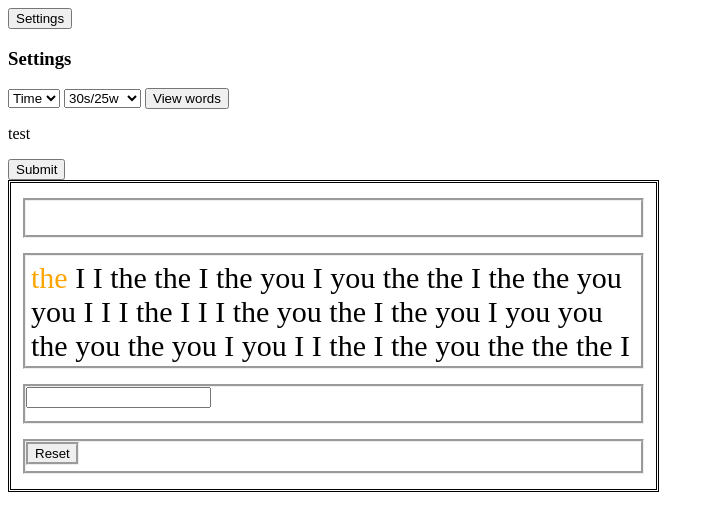
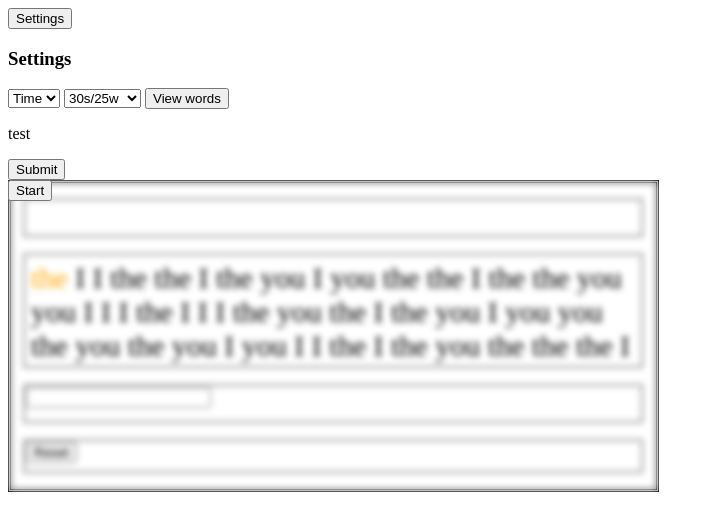
Before and after one commit to leon0241/typings, a plain HTML site: page index.html in a window 1280 px wide. Shown: the whole page, without its empty margins (0-714 px from the left). Drawn offline with Linux system fonts and the light colour scheme.

Commit message:
start overlay done doing finish overlay

```diff
--- a/dist/game.js
+++ b/dist/game.js
@@ -454,6 +454,9 @@ class DOMManipulation {
         }
         gameProgress.textContent = value;
     }
+    showBackdrop() {
+        startOverlay.style.display = "none";
+    }
 }
 /*================
  *     GAME
@@ -482,6 +485,9 @@ function resetGame() {
     Game.initialiseArray();
     DOMFunctions.showArray(Game.gameWords);
 }
+function initGame() {
+    DOMFunctions.showBackdrop();
+}
 // On mouse click on typing field
 gameTypingField.onclick = () => {
     // Sets condition to true so if a key is pressed the game will start
--- a/dist/main.js
+++ b/dist/main.js
@@ -1,18 +1,33 @@
 const gameContainer = document.querySelector(".gameContainer");
-const gameStatsArea = document.createElement("div");
-gameStatsArea.classList.add("gameStatsArea");
-const gameWordArea = document.createElement("div");
-gameWordArea.classList.add("gameWordArea");
-const gameTypingArea = document.createElement("div");
-gameTypingArea.classList.add("gameTypingArea");
-const gameResetArea = document.createElement("div");
-gameResetArea.classList.add("gameResetButton");
-const gameProgress = document.createElement("span");
-gameProgress.classList.add("gameProgress");
-const gameWPM = document.createElement("span");
-gameWPM.classList.add("gameWPM");
-const gameAccuracy = document.createElement("span");
-gameAccuracy.classList.add("gameAccuracy");
+const game = document.querySelector(".game");
+// const gameStatsArea = document.createElement("div")
+// gameStatsArea.classList.add("gameStatsArea")
+// gameStatsArea.id = "gameStatsArea"
+// const gameWordArea = document.createElement("div")
+// gameWordArea.classList.add("gameWordArea")
+// const gameTypingArea = document.createElement("div")
+// gameTypingArea.classList.add("gameTypingArea")
+// const gameResetArea = document.createElement("div")
+// gameResetArea.classList.add("gameResetButton")
+const gameStatsArea = createGameSection("gameStatsArea");
+const gameWordArea = createGameSection("gameWordArea");
+const gameTypingArea = createGameSection("gameTypingArea");
+const gameResetArea = createGameSection("gameResetArea");
+function createGameSection(topic) {
+    let elem = document.createElement("section");
+    elem.classList.add("gameArea");
+    elem.id = topic;
+    return elem;
+}
+const gameProgress = createGameStats("gameProgress");
+const gameWPM = createGameStats("gameWPM");
+const gameAccuracy = createGameStats("gameAccuracy");
+function createGameStats(topic) {
+    let elem = document.createElement("span");
+    elem.classList.add("gameStat");
+    elem.id = topic;
+    return elem;
+}
 const gameTypingField = document.createElement("input");
 gameTypingField.classList.add("gameTypingField");
 gameTypingField.setAttribute("type", "text");
@@ -22,6 +37,14 @@ gameResetButton.type = "button";
 gameResetButton.textContent = "Reset";
 gameResetButton.onclick = () => resetGame();
 const startOverlay = document.createElement("div");
+startOverlay.id = "startOverlay";
+const startButton = document.createElement("button");
+startButton.classList.add("gameStartButton");
+startButton.type = "button";
+startButton.textContent = "Start";
+startButton.onclick = () => initGame();
+const finishOverlay = document.createElement("div");
+finishOverlay.id = "finishOverlay";
 window.onload = () => {
     gameContainer.appendChild(gameStatsArea);
     gameContainer.appendChild(gameWordArea);
@@ -32,4 +55,6 @@ window.onload = () => {
     gameStatsArea.appendChild(gameWPM);
     gameStatsArea.appendChild(gameAccuracy);
     gameResetArea.appendChild(gameResetButton);
+    game.appendChild(startOverlay);
+    startOverlay.appendChild(startButton);
 };
--- a/game.ts
+++ b/game.ts
@@ -552,11 +552,15 @@ class DOMManipulation {
   }
 
   // Sets the timer/word countdown to value
-  changeGameProgress(value: any) {
+  changeGameProgress(value: any): void {
     if (typeof value === "number") {
       value = value.toString()
     }
     gameProgress.textContent = value;
+  }
+
+  showBackdrop(): void {
+    startOverlay.style.display = "none";
   }
 }
 
@@ -592,6 +596,10 @@ function resetGame() {
   DOMFunctions.showArray(Game.gameWords)
 }
 
+function initGame() {
+  DOMFunctions.showBackdrop()
+}
+
 // On mouse click on typing field
 gameTypingField.onclick = () => {
   // Sets condition to true so if a key is pressed the game will start
--- a/index.html
+++ b/index.html
@@ -3,7 +3,7 @@
   <head>
     <meta charset="utf-8">
     <title>typings</title>
-    <link rel="stylesheet" type="text/css" href="styles.css"/>
+    <link rel="stylesheet" type="text/css" href="dist/styles.css"/>
   </head>
   <body>
 
@@ -39,8 +39,9 @@
     </nav>
 
     <main>
-      <div class="gameContainer">
-
+      <div class="game">
+        <div class="gameContainer">
+        </div>
       </div>
     </main>
 
--- a/main.ts
+++ b/main.ts
@@ -1,20 +1,38 @@
 const gameContainer = document.querySelector(".gameContainer")
+const game = document.querySelector(".game")
+// const gameStatsArea = document.createElement("div")
+// gameStatsArea.classList.add("gameStatsArea")
+// gameStatsArea.id = "gameStatsArea"
+// const gameWordArea = document.createElement("div")
+// gameWordArea.classList.add("gameWordArea")
+// const gameTypingArea = document.createElement("div")
+// gameTypingArea.classList.add("gameTypingArea")
+// const gameResetArea = document.createElement("div")
+// gameResetArea.classList.add("gameResetButton")
 
-const gameStatsArea = document.createElement("div")
-gameStatsArea.classList.add("gameStatsArea")
-const gameWordArea = document.createElement("div")
-gameWordArea.classList.add("gameWordArea")
-const gameTypingArea = document.createElement("div")
-gameTypingArea.classList.add("gameTypingArea")
-const gameResetArea = document.createElement("div")
-gameResetArea.classList.add("gameResetButton")
+const gameStatsArea = createGameSection("gameStatsArea")
+const gameWordArea = createGameSection("gameWordArea")
+const gameTypingArea = createGameSection("gameTypingArea")
+const gameResetArea = createGameSection("gameResetArea")
 
-const gameProgress = document.createElement("span")
-gameProgress.classList.add("gameProgress")
-const gameWPM = document.createElement("span")
-gameWPM.classList.add("gameWPM")
-const gameAccuracy = document.createElement("span")
-gameAccuracy.classList.add("gameAccuracy")
+function createGameSection(topic: string): HTMLElement {
+  let elem: HTMLElement = document.createElement("section")
+  elem.classList.add("gameArea")
+  elem.id = topic
+  return elem
+}
+
+const gameProgress = createGameStats("gameProgress")
+const gameWPM = createGameStats("gameWPM")
+const gameAccuracy = createGameStats("gameAccuracy")
+
+
+function createGameStats(topic: string): HTMLElement {
+  let elem: HTMLElement = document.createElement("span")
+  elem.classList.add("gameStat")
+  elem.id = topic
+  return elem
+}
 
 const gameTypingField = document.createElement("input")
 gameTypingField.classList.add("gameTypingField")
@@ -27,6 +45,15 @@ gameResetButton.textContent = "Reset"
 gameResetButton.onclick = () => resetGame()
 
 const startOverlay = document.createElement("div")
+startOverlay.id = "startOverlay"
+const startButton = document.createElement("button")
+startButton.classList.add("gameStartButton")
+startButton.type = "button"
+startButton.textContent = "Start"
+startButton.onclick = () => initGame()
+
+const finishOverlay = document.createElement("div")
+finishOverlay.id = "finishOverlay"
 
 window.onload = () => {
   gameContainer.appendChild(gameStatsArea)
@@ -41,4 +68,7 @@ window.onload = () => {
   gameStatsArea.appendChild(gameAccuracy)
 
   gameResetArea.appendChild(gameResetButton)
+
+  game.appendChild(startOverlay)
+  startOverlay.appendChild(startButton)
 }
--- a/styles.less
+++ b/styles.less
@@ -1,6 +1,9 @@
 @defWidth: 69px;
 @borderStyle: groove;
 
+.game{
+  position: relative;
+  display: inline-block;
   .gameContainer{
     width: @defWidth * 9;
     height: @defWidth * 4;
@@ -10,17 +13,18 @@
     gap: 15px;
     padding: 15px 12px;
 
-  .gameStatsArea{
+    .gameArea{
       border: @borderStyle;
-    .gameWPM, .gameAccuracy{
+    }
+
+    #gameStatsArea{
+      #gameWPM, #gameAccuracy{
         padding: 0px 5px;
       }
-
     }
 
-  .gameWordArea{
+    #gameWordArea{
       position: relative;
-    border: @borderStyle;
       overflow: hidden;
       padding: 5px;
       .typingWord{
@@ -41,12 +45,18 @@
 
     }
 
-  .gameTypingArea{
-    border: @borderStyle;
+    #gameTypingArea{
       display: block;
     }
-  .gameResetButton{
-    border: @borderStyle;
   }
 
+  #startOverlay{
+    height: 100%;
+    width: 100%;
+    position: absolute;
+    z-index: 1;
+    top: 0;
+    right: 0;
+    backdrop-filter: blur(3px);
   }
+}
```
Also changed, not shown: dist/styles.css, styles.css (deleted). Lines whose indentation alone changed are shown as unchanged.
